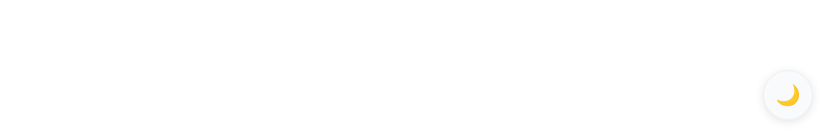
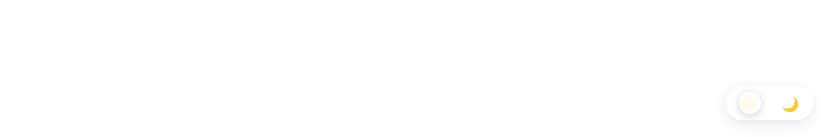
Before and after one commit to ultimates911/qrcode-generator, a Vue app in the folder frontend/: page /login in a window 1280 px wide. Shown: the part 660-797 px from the top of the page, without its empty margins (447-1280 px from the left). Built offline with nearby package versions, Linux system fonts and the light colour scheme.

Commit message:
feat(design): add theme-swicher to pages

```diff
--- a/frontend/src/components/ThemeToggle.vue
+++ b/frontend/src/components/ThemeToggle.vue
@@ -1,7 +1,14 @@
 <template>
-  <button class="theme-toggle" @click="toggleTheme" :title="isDark ? 'Светлая тема' : 'Тёмная тема'">
-    <span class="theme-icon">{{ isDark ? '☀️' : '🌙' }}</span>
-  </button>
+  <div class="theme-switch" :class="{ 'dark': isDark }" @click="toggleTheme" :title="isDark ? 'Светлая тема' : 'Тёмная тема'">
+    <div class="switch-track">
+      <div class="switch-thumb">
+      </div>
+      <div class="icons">
+        <span class="sun">☀️</span>
+        <span class="moon">🌙</span>
+      </div>
+    </div>
+  </div>
 </template>
 
 <script setup>
@@ -11,35 +18,107 @@ const { isDark, toggleTheme } = useTheme()
 </script>
 
 <style scoped>
-.theme-toggle {
+.theme-switch {
   position: fixed;
   bottom: 20px;
   right: 20px;
-  width: 50px;
-  height: 50px;
+  cursor: pointer;
+  z-index: 1000;
+}
+
+.switch-track {
+  position: relative;
+  width: 75px;
+  height: 32px;
+  border-radius: 20px;
+  background: rgba(255, 255, 255, 0.1);
+  backdrop-filter: blur(10px);
+  border: 1px solid rgba(255, 255, 255, 0.2);
+  box-shadow:
+    0 4px 15px rgba(0, 0, 0, 0.1),
+    inset 0 1px 0 rgba(255, 255, 255, 0.1);
+  transition: all 0.3s ease;
+  display: flex;
+  align-items: center;
+  padding: 0 5px;
+}
+
+.switch-thumb {
+  position: absolute;
+  width: 22px;
+  height: 22px;
   border-radius: 50%;
-  border: none;
-  background: var(--bg-secondary);
-  color: var(--text-primary);
-  cursor: pointer;
+  background: rgba(255, 255, 255, 0.9);
+  backdrop-filter: blur(5px);
+  box-shadow:
+    0 2px 8px rgba(0, 0, 0, 0.2),
+    inset 0 1px 0 rgba(255, 255, 255, 0.8);
+  transition: all 0.3s cubic-bezier(0.4, 0, 0.2, 1);
   display: flex;
   align-items: center;
   justify-content: center;
-  font-size: 20px;
-  box-shadow: 0 2px 10px rgba(0, 0, 0, 0.1);
-  transition: all 0.3s ease;
-  z-index: 1000;
-  border: 1px solid var(--border-color);
+  left: 12px;
 }
 
-.theme-toggle:hover {
-  transform: scale(1.1);
-  box-shadow: 0 4px 15px rgba(0, 0, 0, 0.2);
+.theme-switch.dark .switch-thumb {
+  left: 54px;
+  background: rgba(108, 140, 140, 0.9);
 }
 
-.theme-icon {
+.icons {
+  display: flex;
+  width: 100%;
+  justify-content: space-between;
+  align-items: center;
+  padding: 0 8px;
+}
+
+.sun, .moon {
+  font-size: 14px;
   display: flex;
   align-items: center;
   justify-content: center;
+  opacity: 1;
+}
+
+.theme-switch:hover .switch-track {
+  background: rgba(255, 255, 255, 0.15);
+  border-color: rgba(255, 255, 255, 0.3);
+  box-shadow:
+    0 6px 20px rgba(0, 0, 0, 0.15),
+    inset 0 1px 0 rgba(255, 255, 255, 0.2);
+}
+
+.theme-switch:hover .switch-thumb {
+  transform: scale(1.05);
+  box-shadow:
+    0 3px 12px rgba(0, 0, 0, 0.25),
+    inset 0 1px 0 rgba(255, 255, 255, 0.9);
+}
+
+.theme-switch:active .switch-thumb {
+  transform: scale(0.95);
+}
+
+@media (max-width: 768px) {
+  .theme-switch {
+    bottom: 15px;
+    right: 15px;
+  }
+
+  .switch-track {
+    width: 65px;
+    height: 30px;
+  }
+
+  .switch-thumb {
+    width: 20px;
+    height: 20px;
+    left: 10px;
+  }
+
+  .theme-switch.dark .switch-thumb {
+    left: 35px;
+  }
 }
 </style>
```
